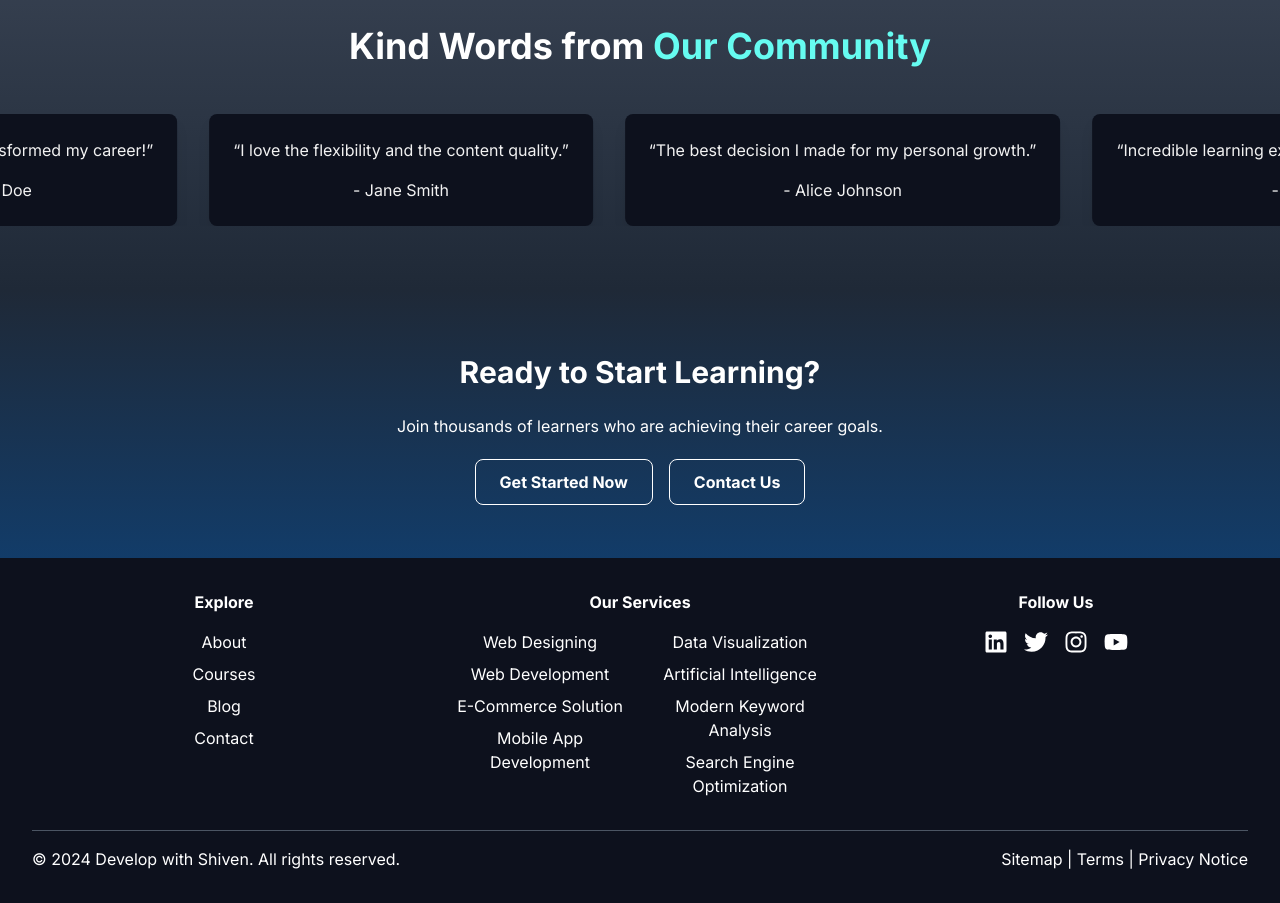
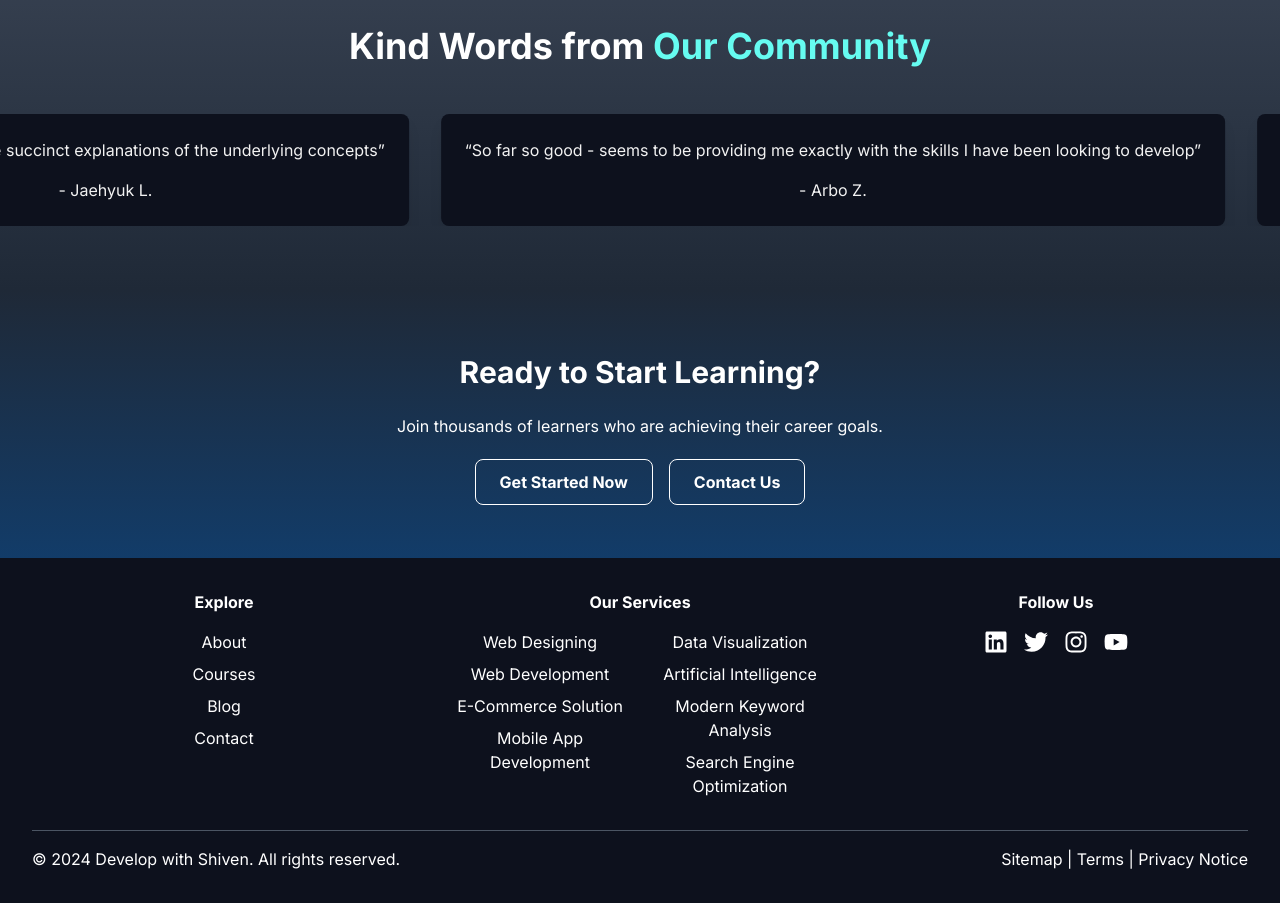
Before and after one commit to raghu-shiv/develop-with-shiven, a Next.js app: page / in a window 1280 px wide. Shown: the part 2700-3603 px from the top of the page. Built offline with nearby package versions, Linux system fonts and the light colour scheme; no server answers; the database is empty.

Commit message:
Added real testimonial content

```diff
--- a/src/components/TestimonialsSection.tsx
+++ b/src/components/TestimonialsSection.tsx
@@ -1,22 +1,28 @@
 import { motion } from "framer-motion";
 
 const testimonials = [
-  { name: "John Doe", content: "This platform has transformed my career!" },
   {
-    name: "Jane Smith",
-    content: "I love the flexibility and the content quality.",
+    name: "Jaehyuk L.",
+    content:
+      "Really appreciated the succinct explanations of the underlying concepts",
   },
   {
-    name: "Alice Johnson",
-    content: "The best decision I made for my personal growth.",
+    name: "Arbo Z.",
+    content:
+      "So far so good - seems to be providing me exactly with the skills I have been looking to develop",
   },
   {
-    name: "Robert Brown",
-    content: "Incredible learning experience with top-notch content!",
+    name: "Penelope M.",
+    content: "Great graphics, great content, great explanations",
   },
   {
-    name: "Emma Wilson",
-    content: "Highly recommend this platform for skill development.",
+    name: "James S.",
+    content:
+      "This is my first time taking a course in express.js and I am very happy with how it is going because I thought it was going to be dense. However, I am understanding the content as it is clearly explained and sets me up for success.",
+  },
+  {
+    name: "Chiara R.",
+    content: "great tutorials",
   },
 ];
 
```
